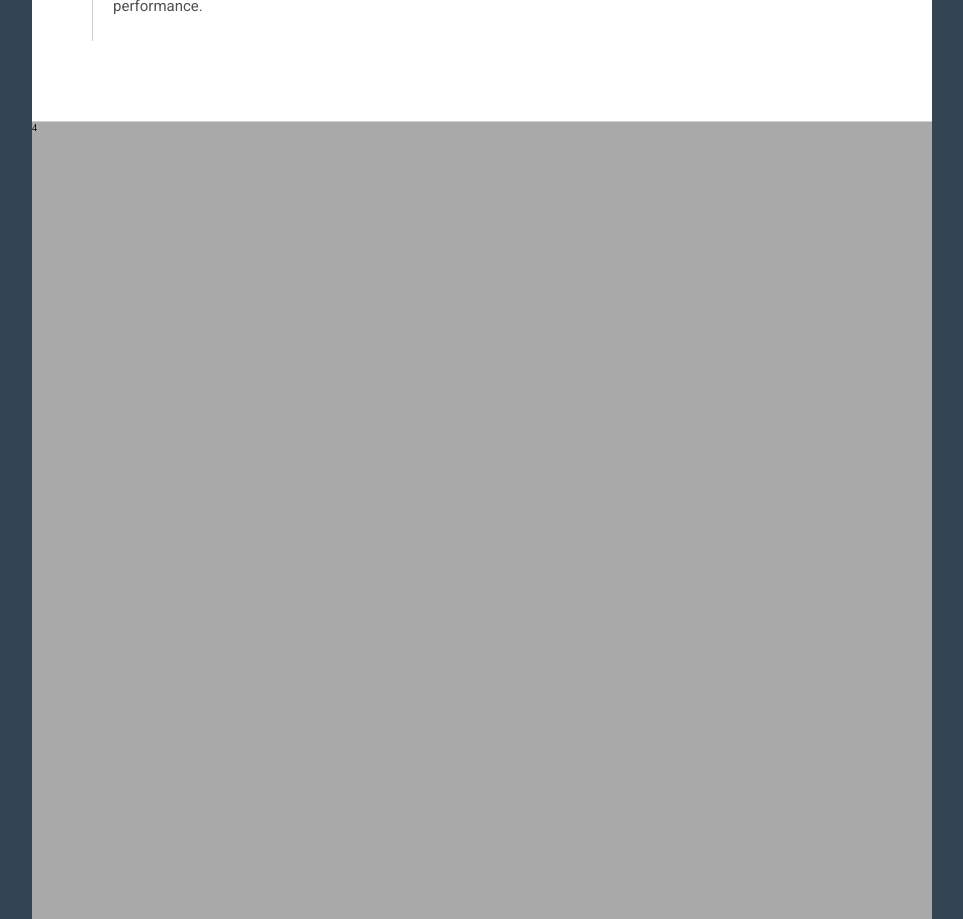
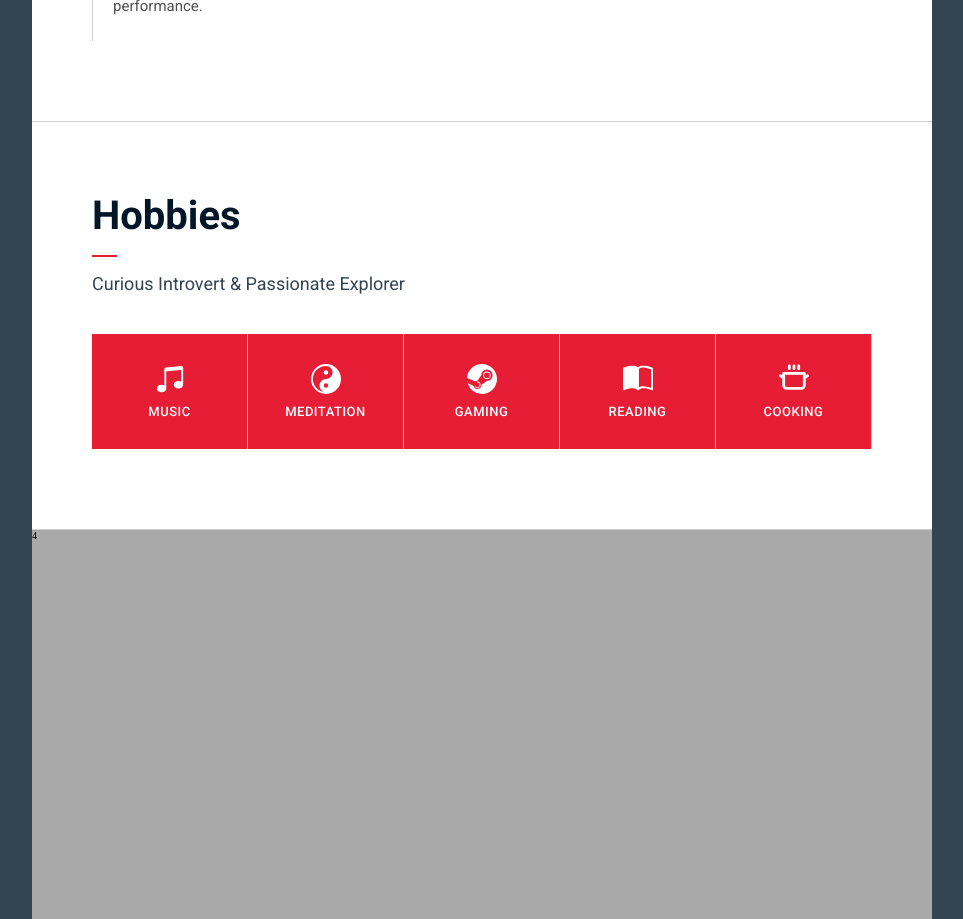
Before and after one commit to panpan31415/panpan-blog, a React (Create React App) app: page / in a window 1280 px wide. Shown: the part 2740-3659 px from the top of the page, without its empty margins (308-1271 px from the left). Built offline with nearby package versions, Linux system fonts and the light colour scheme.

Commit message:
Add hobby section to MainContent.scss and MainContent.tsx

```diff
--- a/src/components/MainContent.scss
+++ b/src/components/MainContent.scss
@@ -156,6 +156,50 @@
   }
 }
 
+.hobby-section {
+  @extend %section;
+  padding-bottom: 8rem;
+  border-bottom: 1px solid var(--border-color);
+  &__title {
+    @extend %title;
+  }
+  &__divider {
+    @extend %divider;
+    width: 2.5rem;
+    margin: 1.6rem 0;
+  }
+  &__subtitle {
+    @extend %subtitle;
+  }
+  &__items {
+    margin-top: 4rem;
+    display: grid;
+    grid-template-columns: repeat(5, 1fr);
+  }
+}
+
+.hobby-item {
+  background-color: var(--highlight-color);
+  color: var(--section-background-color);
+  display: flex;
+  flex-direction: column;
+  justify-content: center;
+  align-items: center;
+  padding: 3rem 0;
+  border-right: 0.5px solid var(--border-color);
+  &__icon {
+    height: 3rem;
+    aspect-ratio: 1;
+  }
+  &__name {
+    font-size: 1.3rem;
+    letter-spacing: 0.5px;
+    font-weight: 500;
+    margin-top: 1rem;
+    text-transform: uppercase;
+  }
+}
+
 .children {
   height: 100vh;
   &--1 {
--- a/src/components/MainContent.tsx
+++ b/src/components/MainContent.tsx
@@ -4,6 +4,9 @@ import "./MainContent.scss";
 import { educations, experiences, skills } from "../profile-data";
 import SkillItem from "./SkillItem";
 import HistoryItem from "./HistoryItem";
+import { BsBookHalf, BsMusicNoteBeamed, BsSteam, BsYinYang } from "react-icons/bs";
+import { PiCookingPotBold } from "react-icons/pi";
+
 export default function MainContent() {
   const ref = useRef(null);
   const size = useComponentSize(ref);
@@ -83,6 +86,51 @@ export default function MainContent() {
           </div>
         </div>
       </section>
+      <section className="hobby-section" id="hobbies">
+        <h2 className="hobby-section__title">Hobbies</h2>
+        <div className="hobby-section__divider" />
+        <p className="hobby-section__subtitle"> Curious introvert & Passionate Explorer</p>
+        <div className="hobby-section__items">
+          <div className="hobby-item">
+            <div className="hobby-item__icon">
+              <BsMusicNoteBeamed size={"100%"} color="currentColor" />
+            </div>
+            <p className="hobby-item__name">music</p>
+          </div>
+          <div className="hobby-item">
+            <div className="hobby-item__icon">
+              <BsYinYang size={"100%"} color="currentColor" />
+            </div>
+            <p className="hobby-item__name">meditation</p>
+          </div>
+          <div className="hobby-item">
+            <div className="hobby-item__icon">
+              <BsSteam size={"100%"} color="currentColor" />
+            </div>
+            <p className="hobby-item__name">gaming</p>
+          </div>
+          <div className="hobby-item">
+            <div className="hobby-item__icon">
+              <BsBookHalf size={"100%"} color="currentColor" />
+            </div>
+            <p className="hobby-item__name">reading</p>
+          </div>
+          <div className="hobby-item">
+            <div className="hobby-item__icon">
+              <PiCookingPotBold size={"100%"} color="currentColor" />
+            </div>
+            <p className="hobby-item__name">cooking</p>
+          </div>
+        </div>
+
+        {/*
+          1. meditation
+          2. psychology
+          3. music
+          4. reading
+          5. cooking
+         */}
+      </section>
 
       <div className="children--3" id={"contact"}>
         4
```
